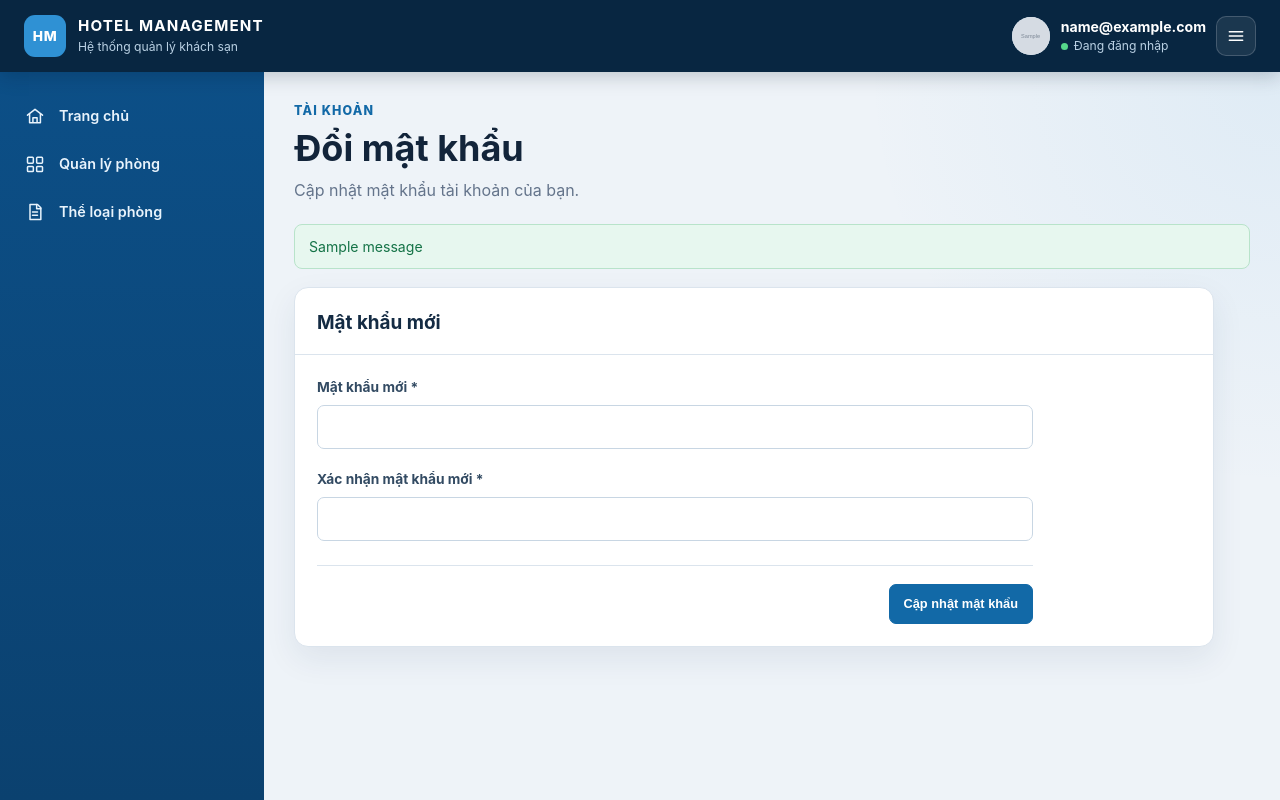
After one commit to TTCS-T926-K20C6-N2/QuanLyKhachSan, a Flask app: page /change-password in a window 1280 px wide. The commit adds this page. Run offline with Flask 3, Linux system fonts and the light colour scheme; the visitor is signed in with stand-in values (Sample User, id 1); tables that the repository leaves empty hold one stand-in row (values such as "Sample post"); grey boxes marked "Sample" are stand-in pictures; one stand-in notice (Sample message) is shown; some libraries are stand-ins or nearby versions.

Commit message:
them chuc nang doi mat khau

```diff
--- a/src/hotel_app/app.py
+++ b/src/hotel_app/app.py
@@ -1078,6 +1078,48 @@ def create_app(test_config: dict[str, Any] | None = None) -> Flask:
             today=date.today().isoformat(),
         )
 
+    @app.route("/change-password", methods=["GET", "POST"])
+    def change_password():
+        user = current_user()
+        if user is None:
+            return redirect(url_for("login"))
+
+        errors: dict[str, str] = {}
+        service_error = None
+
+        if request.method == "POST":
+            new_password = request.form.get("new_password", "")
+            confirm_password = request.form.get("confirm_password", "")
+
+            if not new_password:
+                errors["new_password"] = "Vui lòng nhập mật khẩu mới."
+
+            if not confirm_password:
+                errors["confirm_password"] = "Vui lòng xác nhận mật khẩu mới."
+            elif confirm_password != new_password:
+                errors["confirm_password"] = "Mật khẩu xác nhận không khớp."
+
+            if not errors:
+                user.set_password(new_password)
+                try:
+                    db.session.commit()
+                except SQLAlchemyError:
+                    db.session.rollback()
+                    app.logger.exception("A user password update failed.")
+                    service_error = (
+                        "Không thể đổi mật khẩu. Vui lòng thử lại."
+                    )
+                else:
+                    flash("Đổi mật khẩu thành công", "success")
+                    return redirect(url_for("change_password"))
+
+        return render_template(
+            "change_password.html",
+            user=user,
+            errors=errors,
+            service_error=service_error,
+        )
+
     @app.route("/profile-images/<path:filename>")
     def profile_image(filename: str):
         if current_user() is None:
@@ -1432,6 +1474,21 @@ def create_app(test_config: dict[str, Any] | None = None) -> Flask:
 
     @app.errorhandler(CSRFError)
     def handle_csrf_error(_error: CSRFError):
+        if request.endpoint == "change_password":
+            user = current_user()
+            if user is None:
+                return redirect(url_for("login"))
+            return (
+                render_template(
+                    "change_password.html",
+                    user=user,
+                    errors={},
+                    service_error=(
+                        "Phiên biểu mẫu không hợp lệ hoặc đã hết hạn. Vui lòng thử lại."
+                    ),
+                ),
+                400,
+            )
         if request.endpoint == "create_room_type":
             user = current_user()
             return (
--- a/src/hotel_app/templates/base.html
+++ b/src/hotel_app/templates/base.html
@@ -113,6 +113,10 @@
               <svg class="icon" aria-hidden="true"><use href="#icon-user"></use></svg>
               <span>Cập nhật thông tin cá nhân</span>
             </a>
+            <a class="account-menu__item" href="{{ url_for('change_password') }}">
+              <svg class="icon" aria-hidden="true"><use href="#icon-lock"></use></svg>
+              <span>Đổi mật khẩu</span>
+            </a>
             <form class="account-menu__form" method="post" action="{{ url_for('logout') }}">
               <input type="hidden" name="csrf_token" value="{{ csrf_token() }}">
               <button class="account-menu__logout" type="submit">
--- /dev/null
+++ b/src/hotel_app/templates/change_password.html
@@ -0,0 +1,46 @@
+{% extends "base.html" %}
+
+{% block title %}Đổi mật khẩu | Hotel Management{% endblock %}
+
+{% block content %}
+  <section class="page-heading" aria-labelledby="change-password-title">
+    <div>
+      <p class="page-kicker">Tài khoản</p>
+      <h1 id="change-password-title">Đổi mật khẩu</h1>
+      <p class="page-description">Cập nhật mật khẩu tài khoản của bạn.</p>
+    </div>
+  </section>
+
+  {% with messages = get_flashed_messages(with_categories=true) %}
+    {% for category, message in messages %}
+      <div class="form-alert{% if category == 'error' %} form-alert--error{% endif %}" role="status">{{ message }}</div>
+    {% endfor %}
+  {% endwith %}
+  {% if service_error %}<div class="form-alert form-alert--error" role="alert">{{ service_error }}</div>{% endif %}
+
+  <section class="dashboard-panel room-form-panel" aria-labelledby="change-password-form-title">
+    <header class="panel-header">
+      <div>
+        <h2 id="change-password-form-title">Mật khẩu mới</h2>
+      </div>
+    </header>
+    <form class="room-form profile-form" method="post">
+      <input type="hidden" name="csrf_token" value="{{ csrf_token() }}">
+      <div class="room-form__grid">
+        <div class="form-field form-field--wide">
+          <label for="new_password">Mật khẩu mới <span aria-hidden="true">*</span></label>
+          <input id="new_password" name="new_password" type="password" autocomplete="new-password" required {% if errors.get('new_password') %}aria-invalid="true" aria-describedby="new-password-error"{% endif %}>
+          {% if errors.get('new_password') %}<span class="field-error" id="new-password-error">{{ errors.new_password }}</span>{% endif %}
+        </div>
+        <div class="form-field form-field--wide">
+          <label for="confirm_password">Xác nhận mật khẩu mới <span aria-hidden="true">*</span></label>
+          <input id="confirm_password" name="confirm_password" type="password" autocomplete="new-password" required {% if errors.get('confirm_password') %}aria-invalid="true" aria-describedby="confirm-password-error"{% endif %}>
+          {% if errors.get('confirm_password') %}<span class="field-error" id="confirm-password-error">{{ errors.confirm_password }}</span>{% endif %}
+        </div>
+      </div>
+      <footer class="room-form__footer">
+        <button class="action-button action-button--primary" type="submit">Cập nhật mật khẩu</button>
+      </footer>
+    </form>
+  </section>
+{% endblock %}
```
